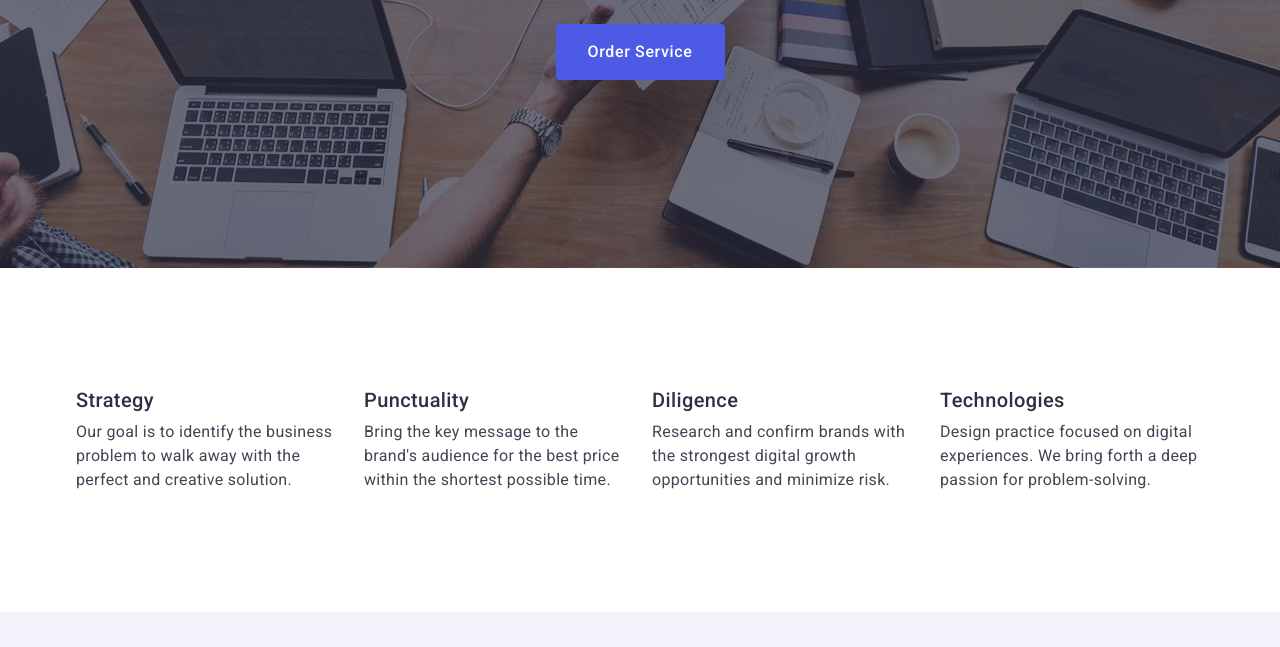
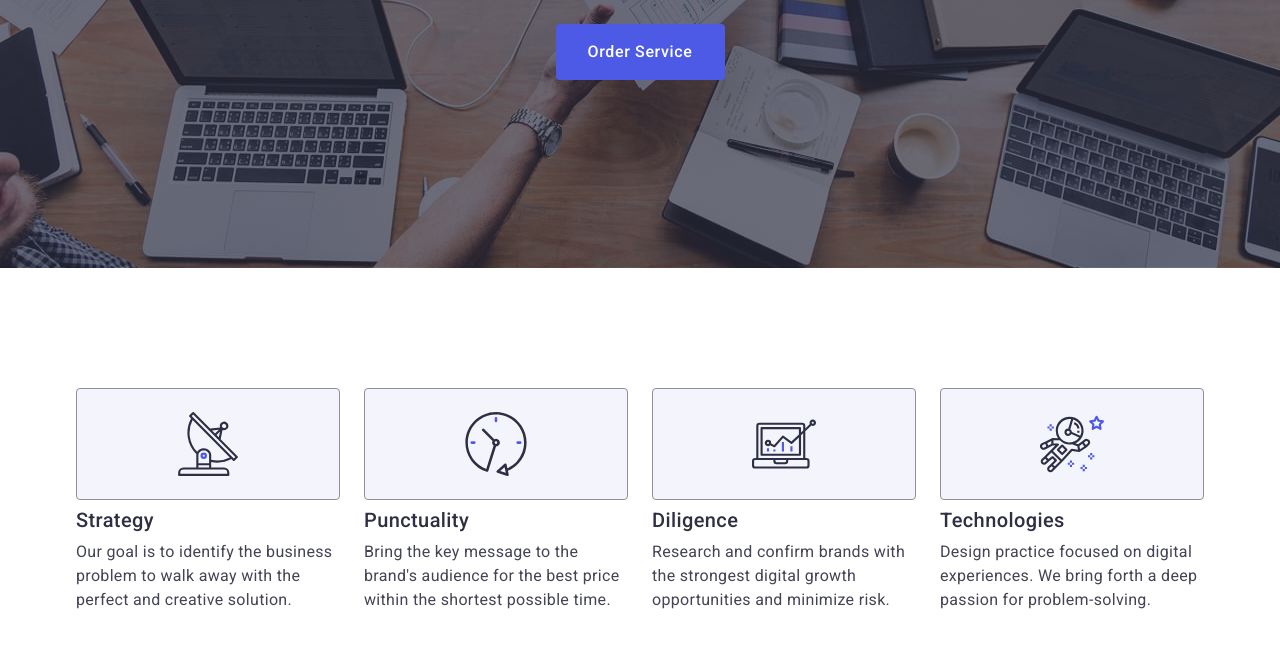
Before and after one commit to NataliaFiltanovych/goit-markup-hw-04, a plain HTML site: page index.html in a window 1280 px wide. Shown: the part 405-1052 px from the top of the page. Drawn offline with nearby package versions, Linux system fonts and the light colour scheme.

Commit message:
update html and styles for feature-section and add sprite

```diff
--- a/css/styles.css
+++ b/css/styles.css
@@ -181,6 +181,7 @@ a {
   height: 56px;
   border: none;
   border-radius: 4px;
+  transition: background-color 250ms cubic-bezier(0.4, 0, 0.2, 1);
 }
 
 .service-button:hover,
@@ -231,6 +232,22 @@ a {
 
 .features-item {
   width: calc((100% - 72px) / 4);
+}
+
+.container-icons {
+  background-color: #f4f4fd;
+  border: 1px solid #8e8f99;
+  border-radius: 4px;
+  height: 112px;
+  margin-bottom: 8px;
+
+  display: flex;
+  justify-content: center;
+  align-items: center;
+}
+
+.icon {
+  display: flex;
 }
 
 .team-section {
--- a/index.html
+++ b/index.html
@@ -69,6 +69,11 @@
           <h2 class="features-title visually-hidden">Our features</h2>
           <ul class="features-list">
             <li class="features-item">
+              <div class="container-icons">
+                <svg class="icon" width="64" height="64">
+                  <use href="./images/sprite.svg#icon-antenna"></use>
+                </svg>
+              </div>
               <h3 class="features-item-title">Strategy</h3>
               <p class="features-text">
                 Our goal is to identify the business problem to walk away with
@@ -76,6 +81,11 @@
               </p>
             </li>
             <li class="features-item">
+              <div class="container-icons">
+                <svg class="icon" width="64" height="64">
+                  <use href="./images/sprite.svg#icon-clock"></use>
+                </svg>
+              </div>
               <h3 class="features-item-title">Punctuality</h3>
               <p class="features-text">
                 Bring the key message to the brand's audience for the best price
@@ -83,6 +93,11 @@
               </p>
             </li>
             <li class="features-item">
+              <div class="container-icons">
+                <svg class="icon" width="64" height="64">
+                  <use href="./images/sprite.svg#icon-diagram"></use>
+                </svg>
+              </div>
               <h3 class="features-item-title">Diligence</h3>
               <p class="features-text">
                 Research and confirm brands with the strongest digital growth
@@ -90,6 +105,11 @@
               </p>
             </li>
             <li class="features-item">
+              <div class="container-icons">
+                <svg class="icon" width="64" height="64">
+                  <use href="./images/sprite.svg#icon-astronaut"></use>
+                </svg>
+              </div>
               <h3 class="features-item-title">Technologies</h3>
               <p class="features-text">
                 Design practice focused on digital experiences. We bring forth a
```
Also changed, not shown: images/sprite.svg (added).
